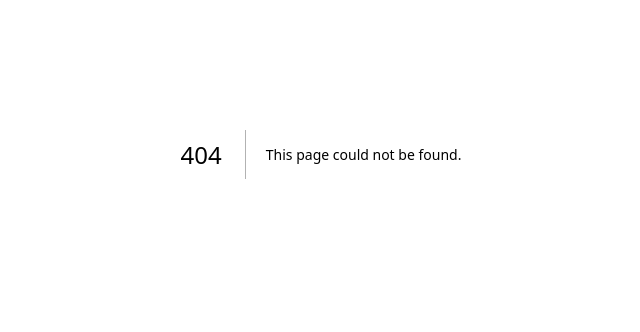
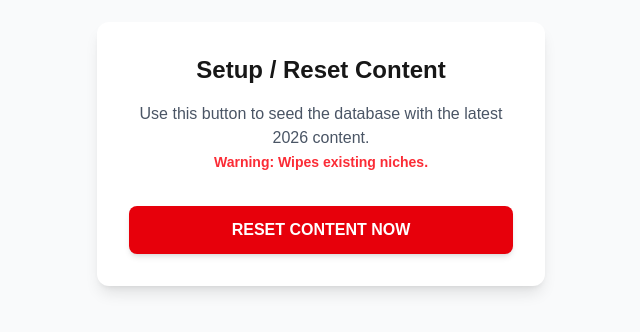
Before and after one commit to meidda/NicheVault, a Next.js app: page /setup in a window 1280 px wide. Before the commit this address had no page. Shown: the part 246-578 px from the top of the page, without its empty margins (319-959 px from the left). Built offline with nearby package versions, Linux system fonts and the light colour scheme.

Commit message:
Add public setup page

```diff
--- /dev/null
+++ b/app/setup/page.tsx
@@ -0,0 +1,65 @@
+'use client';
+
+import { useState } from 'react';
+
+export default function SetupPage() {
+    const [status, setStatus] = useState('idle');
+    const [message, setMessage] = useState('');
+
+    const runReset = async () => {
+        if (!confirm('RESET ALL CONTENT? This will delete existing niches and seed fresh 2026 data.')) return;
+
+        setStatus('loading');
+        try {
+            const res = await fetch('/api/admin/reset-niches', { method: 'POST' });
+            if (!res.ok) throw new Error('Reset failed');
+            const data = await res.json();
+            setStatus('success');
+            setMessage(`Success! Created ${data.count} niches.`);
+        } catch (e) {
+            setStatus('error');
+            setMessage('Error: ' + (e as Error).message);
+        }
+    };
+
+    return (
+        <div className="min-h-screen flex flex-col items-center justify-center bg-gray-50 p-4">
+            <div className="bg-white p-8 rounded-xl shadow-lg max-w-md w-full text-center">
+                <h1 className="text-2xl font-bold mb-4">Setup / Reset Content</h1>
+                <p className="text-gray-600 mb-8">
+                    Use this button to seed the database with the latest 2026 content.
+                    <br />
+                    <span className="text-sm text-red-500 font-bold">Warning: Wipes existing niches.</span>
+                </p>
+
+                {status === 'loading' && (
+                    <div className="animate-pulse bg-blue-100 text-blue-700 p-4 rounded mb-4">
+                        Resetting database... please wait...
+                    </div>
+                )}
+
+                {status === 'success' && (
+                    <div className="bg-green-100 text-green-700 p-4 rounded mb-4">
+                        ✅ {message}
+                        <br />
+                        <a href="/" className="underline font-bold mt-2 block">Go to Homepage</a>
+                    </div>
+                )}
+
+                {status === 'error' && (
+                    <div className="bg-red-100 text-red-700 p-4 rounded mb-4">
+                        ❌ {message}
+                    </div>
+                )}
+
+                <button
+                    onClick={runReset}
+                    disabled={status === 'loading'}
+                    className="w-full bg-red-600 hover:bg-red-700 text-white font-bold py-3 px-6 rounded-lg transition-colors shadow-md disabled:opacity-50"
+                >
+                    {status === 'loading' ? 'Processing...' : 'RESET CONTENT NOW'}
+                </button>
+            </div>
+        </div>
+    );
+}
```
